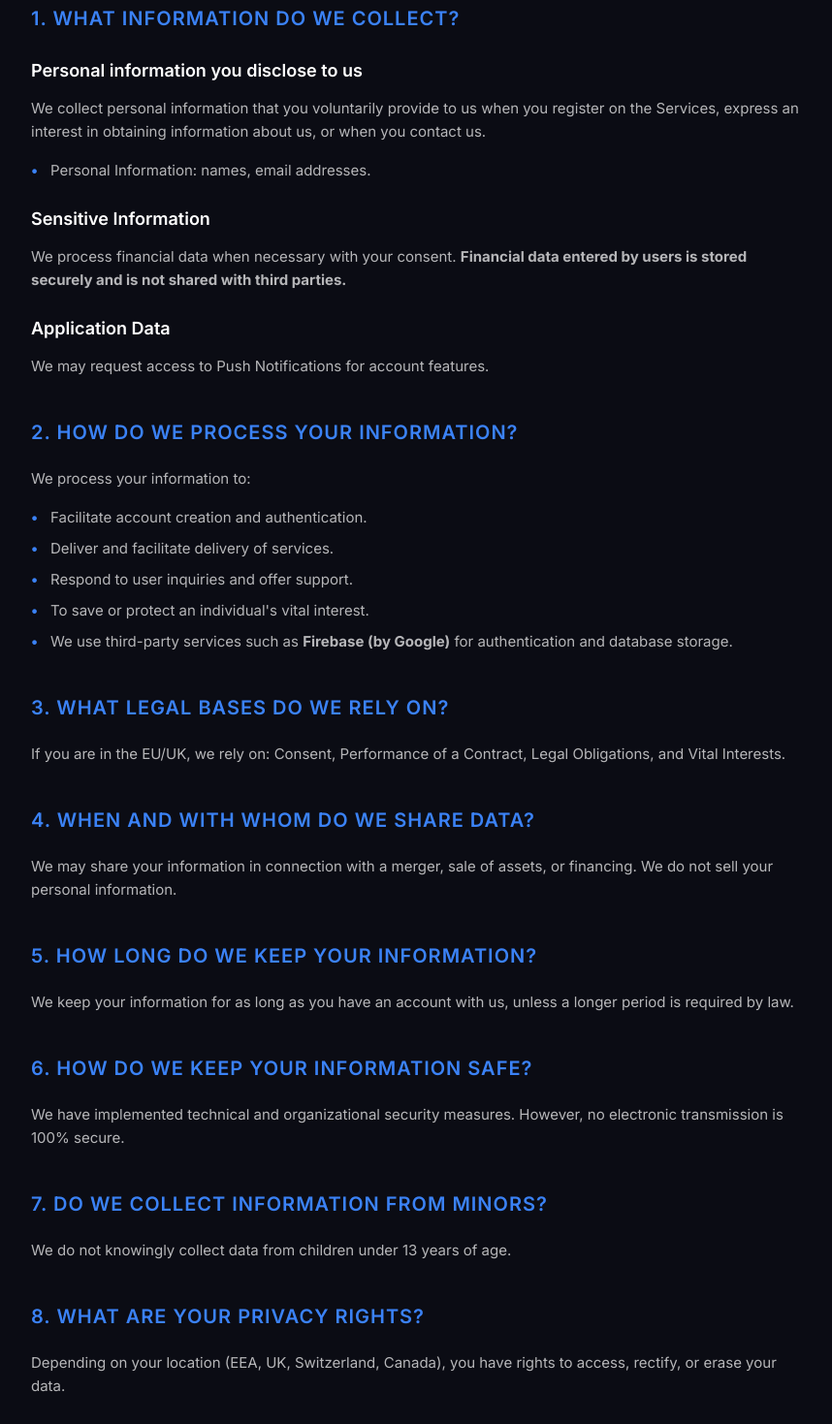
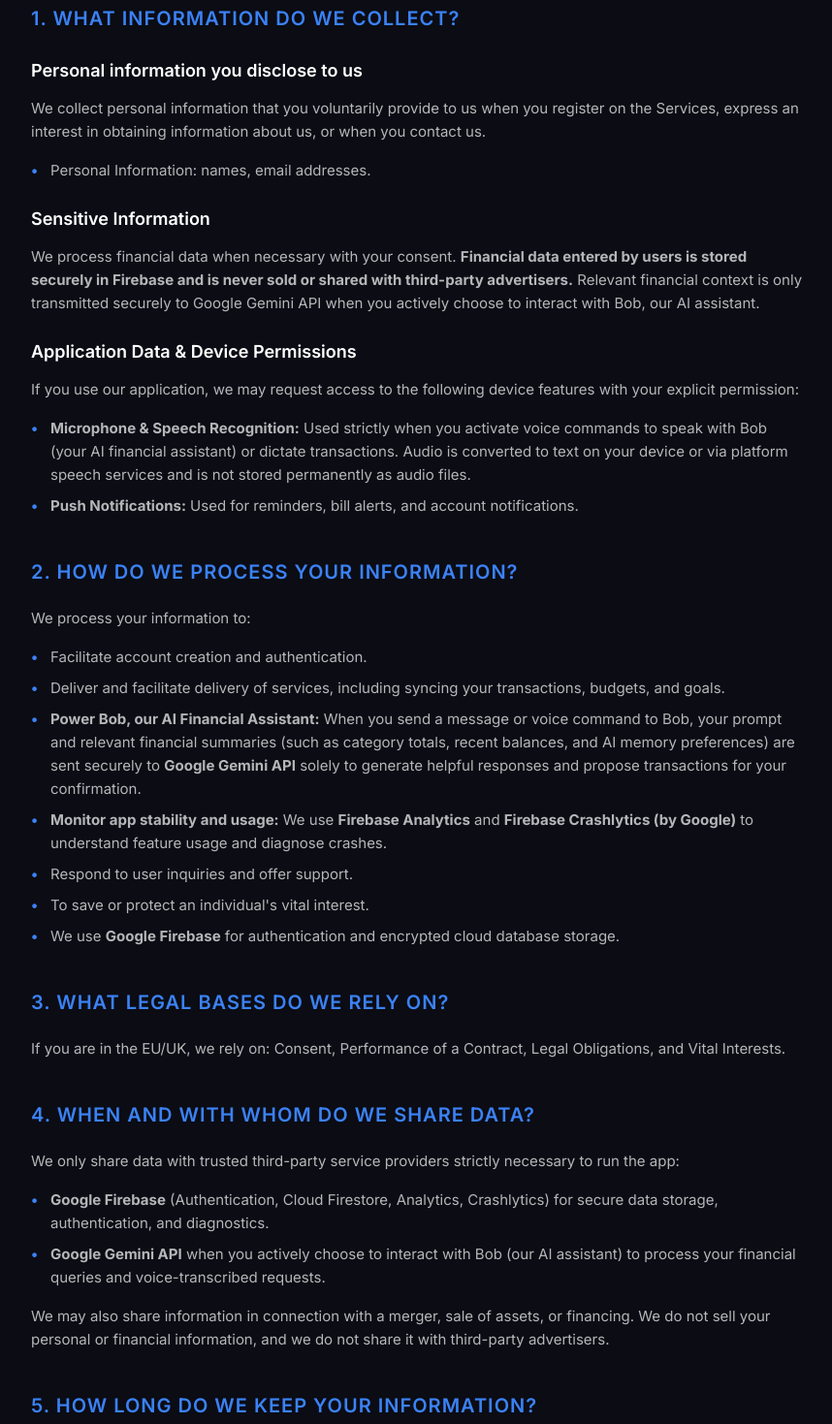
Before and after one commit to alexl22/privacy-policy, a plain HTML site: page index.html in a window 1280 px wide. Shown: the part 991-2460 px from the top of the page at 97% size, without its empty margins (208-1066 px from the left). Drawn offline with Linux system fonts and the light colour scheme.

Commit message:
Revise privacy policy and update data handling information
Updated privacy policy with new last updated date and clarified data processing details.

```diff
--- a/index.html
+++ b/index.html
@@ -1,4 +1,4 @@
- <!DOCTYPE html>
+<!DOCTYPE html>
 <html lang="en">
 <head>
     <meta charset="UTF-8">
@@ -161,7 +161,7 @@
     <div class="container">
         <header>
             <h1>Privacy Policy</h1>
-            <p class="last-updated">Last updated: April 08, 2026</p>
+            <p class="last-updated">Last updated: November 24, 2026</p>
         </header>
 
         <div class="info-box">
@@ -197,9 +197,13 @@
                 <li>Personal Information: names, email addresses.</li>
             </ul>
             <h3>Sensitive Information</h3>
-            <p>We process financial data when necessary with your consent. <strong>Financial data entered by users is stored securely and is not shared with third parties.</strong></p>
-            <h3>Application Data</h3>
-            <p>We may request access to Push Notifications for account features.</p>
+            <p>We process financial data when necessary with your consent. <strong>Financial data entered by users is stored securely in Firebase and is never sold or shared with third-party advertisers.</strong> Relevant financial context is only transmitted securely to Google Gemini API when you actively choose to interact with Bob, our AI assistant.</p>
+            <h3>Application Data &amp; Device Permissions</h3>
+            <p>If you use our application, we may request access to the following device features with your explicit permission:</p>
+            <ul>
+                <li><strong>Microphone &amp; Speech Recognition:</strong> Used strictly when you activate voice commands to speak with Bob (your AI financial assistant) or dictate transactions. Audio is converted to text on your device or via platform speech services and is not stored permanently as audio files.</li>
+                <li><strong>Push Notifications:</strong> Used for reminders, bill alerts, and account notifications.</li>
+            </ul>
         </section>
 
         <section id="section2">
@@ -207,10 +211,12 @@
             <p>We process your information to:</p>
             <ul>
                 <li>Facilitate account creation and authentication.</li>
-                <li>Deliver and facilitate delivery of services.</li>
+                <li>Deliver and facilitate delivery of services, including syncing your transactions, budgets, and goals.</li>
+                <li><strong>Power Bob, our AI Financial Assistant:</strong> When you send a message or voice command to Bob, your prompt and relevant financial summaries (such as category totals, recent balances, and AI memory preferences) are sent securely to <strong>Google Gemini API</strong> solely to generate helpful responses and propose transactions for your confirmation.</li>
+                <li><strong>Monitor app stability and usage:</strong> We use <strong>Firebase Analytics</strong> and <strong>Firebase Crashlytics (by Google)</strong> to understand feature usage and diagnose crashes.</li>
                 <li>Respond to user inquiries and offer support.</li>
                 <li>To save or protect an individual's vital interest.</li>
-                <li>We use third-party services such as <strong>Firebase (by Google)</strong> for authentication and database storage.</li>
+                <li>We use <strong>Google Firebase</strong> for authentication and encrypted cloud database storage.</li>
             </ul>
         </section>
 
@@ -221,7 +227,12 @@
 
         <section id="section4">
             <h2>4. WHEN AND WITH WHOM DO WE SHARE DATA?</h2>
-            <p>We may share your information in connection with a merger, sale of assets, or financing. We do not sell your personal information.</p>
+            <p>We only share data with trusted third-party service providers strictly necessary to run the app:</p>
+            <ul>
+                <li><strong>Google Firebase</strong> (Authentication, Cloud Firestore, Analytics, Crashlytics) for secure data storage, authentication, and diagnostics.</li>
+                <li><strong>Google Gemini API</strong> when you actively choose to interact with Bob (our AI assistant) to process your financial queries and voice-transcribed requests.</li>
+            </ul>
+            <p>We may also share information in connection with a merger, sale of assets, or financing. We do not sell your personal or financial information, and we do not share it with third-party advertisers.</p>
         </section>
 
         <section id="section5">
```
